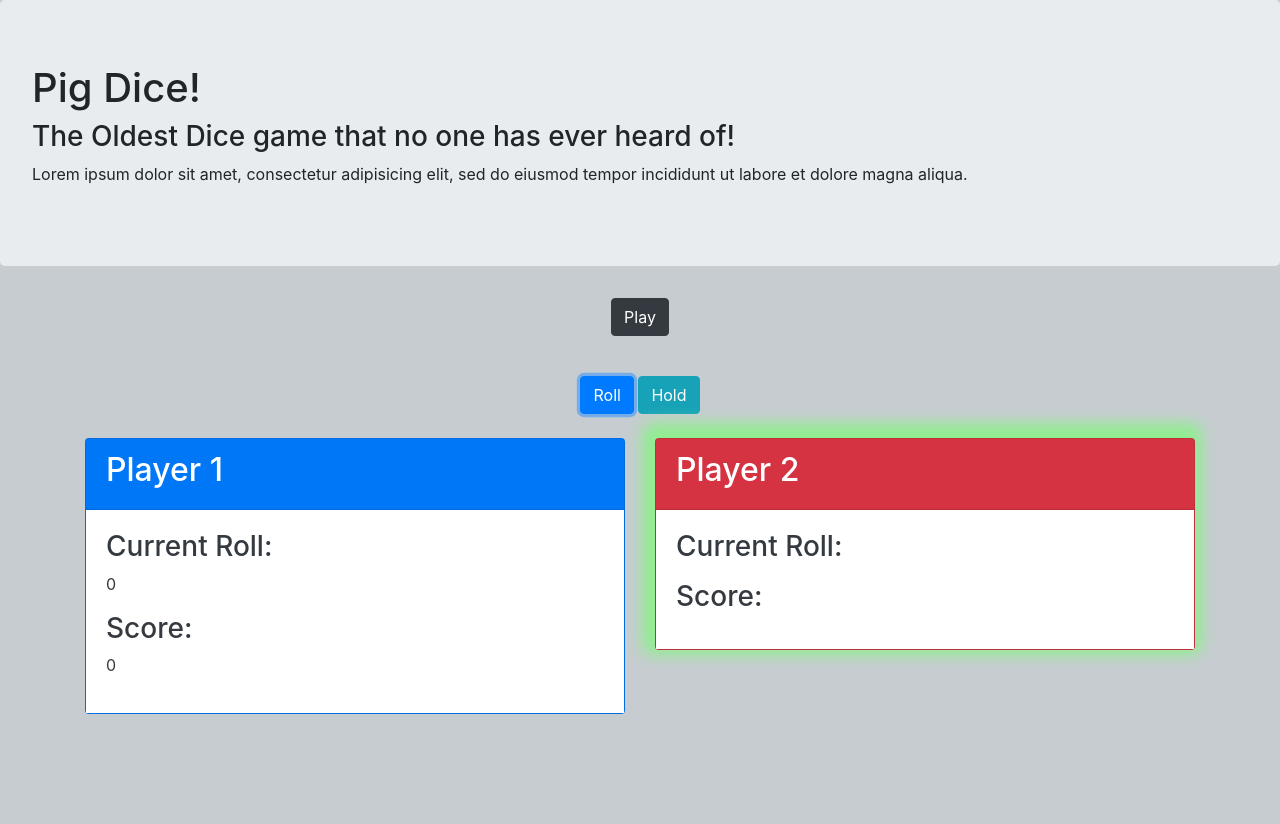
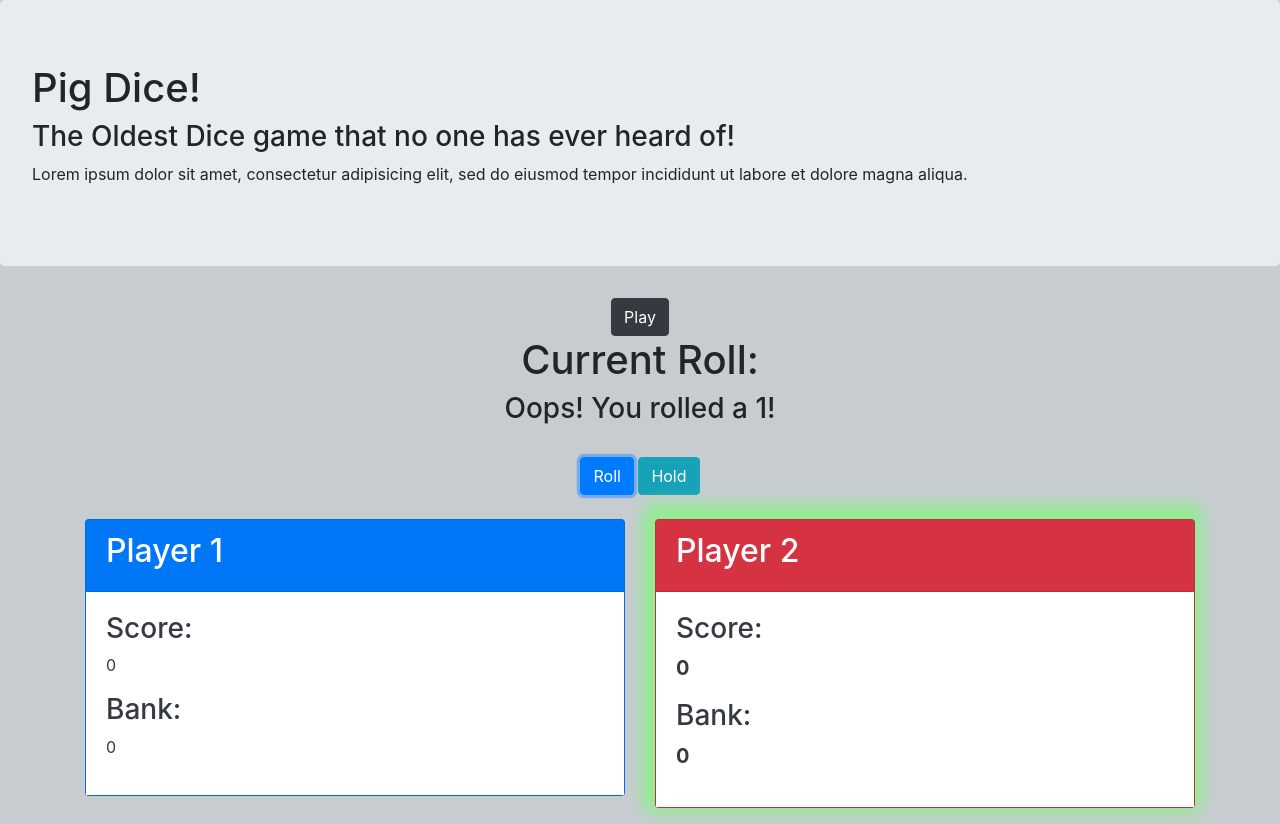
Before and after one commit to ColmanC19/pig-dice, a plain HTML site: page index.html in a window 1280 px wide. Both pictures are taken after a click on the button "Roll". Before the commit the page ends 800 px from the top, so only its background shows below. Drawn offline with Linux system fonts and the light colour scheme.

Commit message:
update functionality of dice game.

```diff
--- a/index.html
+++ b/index.html
@@ -21,11 +21,12 @@
       </div>
       <div class="row">
         <div class="col-md-6 dice game mb-4">
-          <p></p>
+          <h1>Current Roll:</h1>
+          <h3 class="currentRoll"></h3>
           <img src="" alt="">
           <form class="rollTurn">
-            <button class="btn btn-primary rollButton" type="button" name="button">Roll</button>
-            <button class="btn btn-info hold" type="submit" name="button">Hold</button>
+            <button class="btn btn-primary rollButton" type="button">Roll</button>
+            <button class="btn btn-info holdButton" type="button">Hold</button>
           </form>
         </div>
       </div>
@@ -36,10 +37,10 @@
               <h2>Player 1</h2>
             </div>
             <div class="card-body bg-white text-dark">
-              <h3>Current Roll:</h3>
-              <p class=" active currentRoll">0</p>
               <h3>Score:</h3>
               <p class="currentScore">0</p>
+              <h3>Bank:</h3>
+              <p class="bank">0</p>
             </div>
           </div>
         </div>
@@ -49,12 +50,10 @@
               <h2>Player 2</h2>
             </div>
             <div class="card-body bg-white text-dark">
-
-
-              <h3>Current Roll:</h3>
-              <p class="currentRoll"></p>
               <h3>Score:</h3>
-              <p></p>
+              <p class="currentScore">0</p>
+              <h3>Bank:</h3>
+              <p class="bank">0</p>
             </div>
           </div>
         </div>
--- a/js/scripts.js
+++ b/js/scripts.js
@@ -1,9 +1,8 @@
 // Business Logic
 
-function player(subTotal, total, roll) {
+function player(subTotal, total) {
   this.subTotal = subTotal; //points
   this.total = total; //bank
-  this.roll = 0;
 }
 
 player.prototype.addSubTotal = function() {
@@ -19,11 +18,12 @@ player.prototype.clearTotal = function() {
 }
 
 
-var player1 = new player(0, 0, 0);
-var player2 = new player(0, 0, 0);
+var player1 = new player(0, 0);
+var player2 = new player(0, 0);
 
 var rolls =[];
-
+var score = 0;
+var bank = 0;
  var rollDice = function() {
 
 
@@ -31,9 +31,10 @@ var rolls =[];
 
   rolls.push(roll);
 
-    //if player has points =+ roll total; player.addTotal();
     //if roll 1 then points clear and next player turn
 };
+
+
 
 // rolls.reduce(totalScore);
 
@@ -47,42 +48,49 @@ $(document).ready(function() {
 
 
   $(".btn-dark").click(function() {
-
     $(".game").show();
-
     $(".btn-dark").hide();
-
   });
-
   $(".rollButton").click(function () {
     rollDice();
-
     score = rolls.reduce(totalScore);
-
     function totalScore(total, num) {
       return total + num;
     }
 
     console.log(score);
 
-    if (roll === 1) {
-      roll = 0;
+    if (roll > 1) {
+      $(".currentRoll").text(roll);
+      $(".activePlayer .currentScore").text(score);
+
+     } else if (roll === 1) {
+      roll = "Oops! You rolled a 1!";
       score = 0;
+      rolls = [];
+      $(".currentRoll").text(roll);
+      $(".activePlayer .currentScore").text(score);
       $(".player1").toggleClass("activePlayer");
       $(".player2").toggleClass("activePlayer");
       // $(".currentRoll").toggle(".active");
-    }
-
-    $(".active").text(roll);
-    $(".currentScore").text(score);
-  });
+      }
+    });
 
 
-  $("form.rollTurn").submit(function(ev) {
-    ev.preventDefault();
+    $(".holdButton").click(function() {
 
+      if(score > 0) {
+        var bank = $(".activePlayer .bank").val();
+        bank += score;
+        score = 0;
+        rolls = [];
+        $(".currentRoll").text(roll);
+        $(".activePlayer .currentScore").text(score);
+      }
 
-
+      $(".activePlayer .bank").text(bank);
+      $(".player1").toggleClass("activePlayer");
+      $(".player2").toggleClass("activePlayer");
   });
 
 });
```
